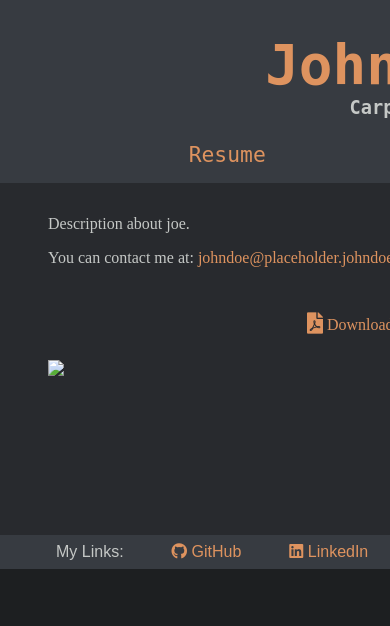
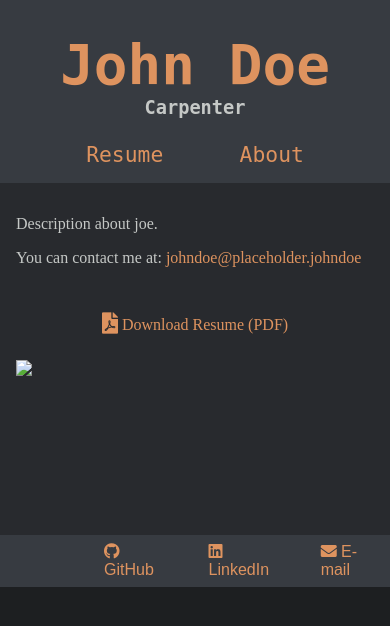
Before and after one commit to Ross65536/PersonalBlog, a Django app: page / in a window 390 px wide; the page is wider, and only the part inside the window is pictured. Shown: the top 626 px of that part. Run offline with Django 3.2, Linux system fonts and the light colour scheme; some libraries are stand-ins or nearby versions.

Commit message:
added responsive css

```diff
--- a/personalPages/static/personalPages/css/base/layout.css
+++ b/personalPages/static/personalPages/css/base/layout.css
@@ -60,7 +60,7 @@ li {
 
 #footer, #footer ul {
     display: flex;
-    justify-content: flex-start;
+    justify-content: center;
 }
 
 #footer {
@@ -96,7 +96,7 @@ html {
 body {
     display: grid;
     grid-template-rows: auto auto auto;
-    width: 50rem;
+    width: 60rem;
     margin: auto;
     margin-bottom: 0;
 }
--- /dev/null
+++ b/personalPages/static/personalPages/css/base/responsive.css
@@ -0,0 +1,19 @@
+@media (max-width: 60rem) {
+    body, html {
+        width: 100%;
+    }
+
+    #page-content {
+        padding-left: 1rem;
+        padding-right: 1rem;
+        min-height: 20rem;
+    }
+}
+
+@media (max-width: 35rem) {
+
+    .footer-text {
+        display: none;
+    }
+
+}
--- a/personalPages/templates/personalPages/base.html
+++ b/personalPages/templates/personalPages/base.html
@@ -12,6 +12,7 @@
         <link href="https://use.fontawesome.com/releases/v5.0.6/css/all.css" rel="stylesheet">
         <link rel="stylesheet" type="text/css" href="{% static 'personalPages/css/base/typhography.css' %}" />
         <link rel="stylesheet" type="text/css" href="{% static 'personalPages/css/base/layout.css' %}" />
+        <link rel="stylesheet" href="{% static 'personalPages/css/base/responsive.css' %}" />
         {% block static_files %}
         {% endblock %}
     </head>
@@ -37,7 +38,7 @@
         </div>
         <footer id="footer">
             <ul>
-                <span>My Links: </span>
+                <span class="footer-text">My Links: </span>
                 {% if github %}
                     <li><a href="{{ github }}"><i class="fab fa-github"></i> GitHub</a></li>
                 {% endif %}
```
